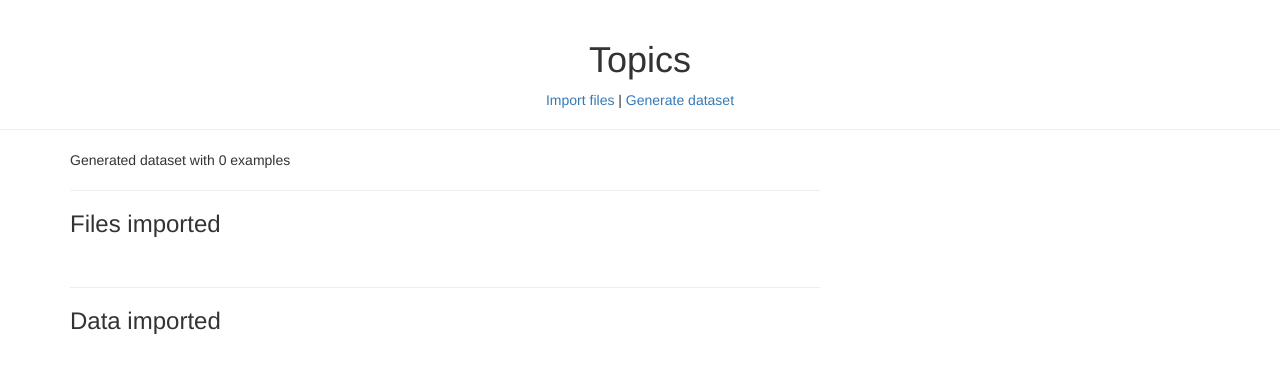
After one commit to Adavideo/TFM, a Django app: template topics/topics_identifier/templates/topics_identifier/generate_dataset.html in a window 1280 px wide. The commit adds this page. Shown: the top 373 px of the page. Run offline with Django 3.2, Linux system fonts and the light colour scheme; the template is opened without the code that fills it, so the values that code supplies are empty; some libraries are stand-ins or nearby versions.

Commit message:
Adding page that imports the dataset for sklearn

```diff
--- a/topics/topics_identifier/templates/topics_identifier/base.html
+++ b/topics/topics_identifier/templates/topics_identifier/base.html
@@ -13,6 +13,9 @@
               <p style="text-align:center;">
                 <a href="{% url 'import_files' %}">
                 Import files
+              </a> |
+                <a href="{% url 'generate_dataset' %}">
+                Generate dataset
                 </a>
               </p>
         </div>
--- /dev/null
+++ b/topics/topics_identifier/templates/topics_identifier/generate_dataset.html
@@ -0,0 +1,18 @@
+{% extends 'topics_identifier/base.html' %}
+
+{% block content %}
+
+Generated dataset with  {{ result.data|length }} examples
+
+<hr>
+<h3>Files imported</h3><br>
+{% for line in result.filenames %}
+  {{ line }},
+{% endfor %}
+<hr>
+<h3>Data imported</h3><br>
+{% for line in result.data %}
+  {{ line }}<br><br>
+{% endfor %}
+
+{% endblock %}
--- a/topics/topics_identifier/urls.py
+++ b/topics/topics_identifier/urls.py
@@ -5,4 +5,5 @@ from . import views
 urlpatterns = [
     path('', views.index, name='index'),
     path('import_files', views.import_files, name='import_files'),
+    path('generate_dataset', views.generate_dataset, name='generate_dataset'),
 ]
```
Also changed, not shown: topics/topics_identifier/data_importer.py (added, +8 -0 lines), topics/topics_identifier/views.py (+7 -0 lines).
